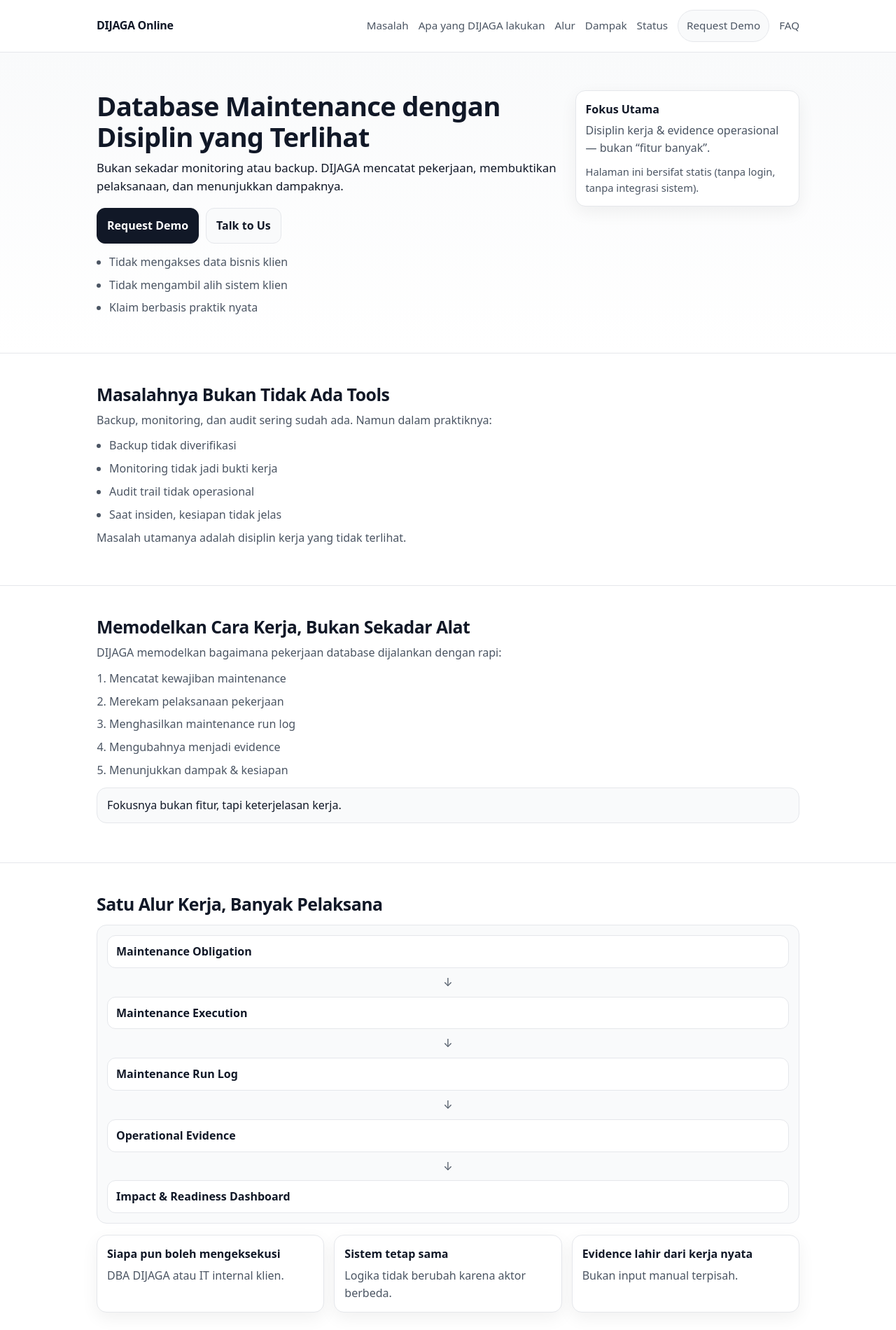
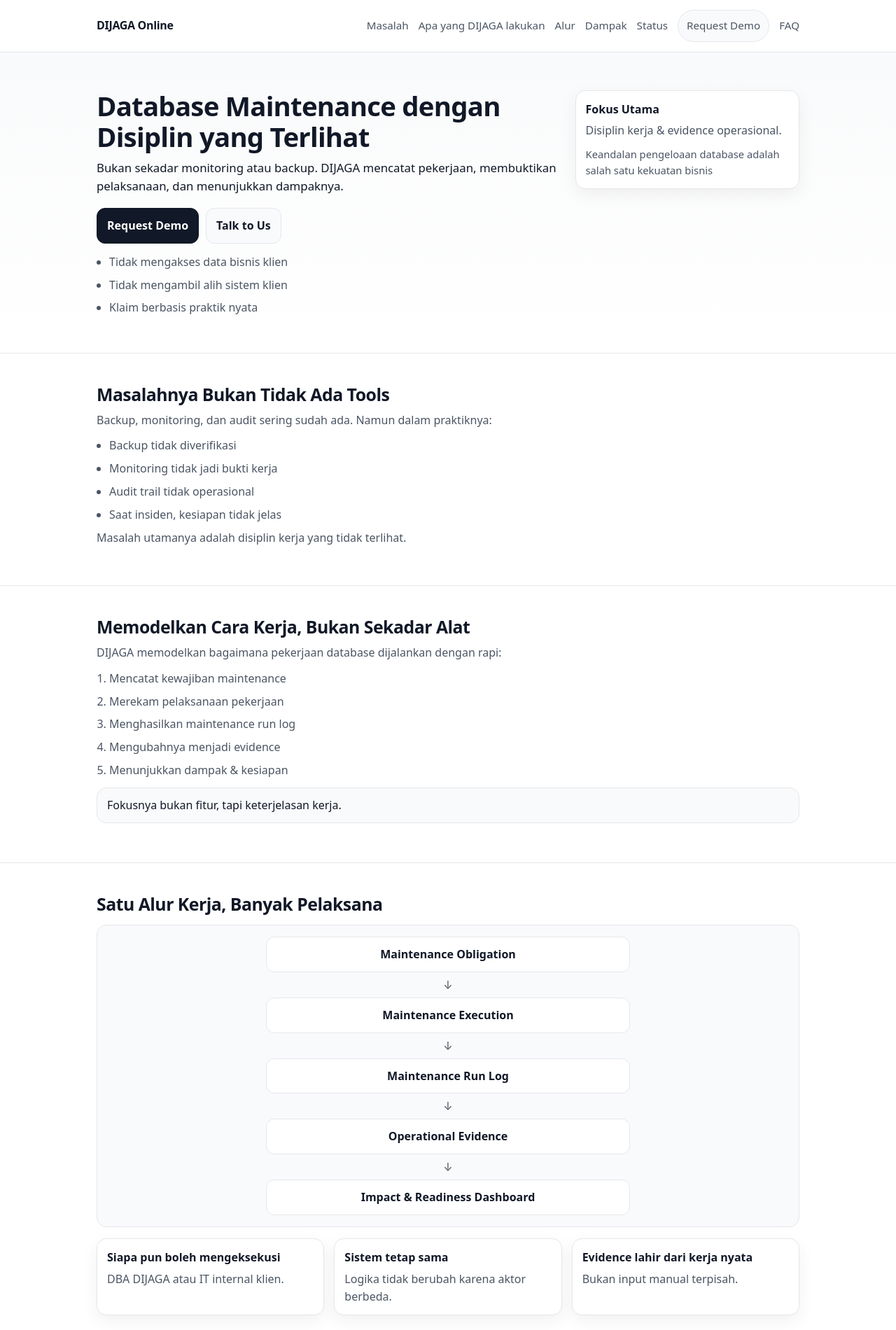
Before and after one commit to Setya78/dijagaonline-landing, a plain HTML site: page public/index.html in a window 1280 px wide. Shown: the top 1900 px of the page at 70% size. Drawn offline with Linux system fonts and the light colour scheme.

Commit message:
Update halaman index.html dan style.css

```diff
--- a/public/index.html
+++ b/public/index.html
@@ -60,10 +60,10 @@
             <div class="card">
               <p class="card__title">Fokus Utama</p>
               <p class="card__text">
-                Disiplin kerja &amp; evidence operasional — bukan “fitur banyak”.
+                Disiplin kerja &amp; evidence operasional.
               </p>
               <p class="card__hint">
-                Halaman ini bersifat statis (tanpa login, tanpa integrasi sistem).
+                Keandalan pengeloaan database adalah salah satu kekuatan bisnis
               </p>
             </div>
           </div>
@@ -124,14 +124,19 @@
          <div class="flow" role="img" aria-label="Operational flow diagram">
   <div class="flow__item">Maintenance Obligation</div>
   <div class="flow__arrow" aria-hidden="true">↓</div>
+
   <div class="flow__item">Maintenance Execution</div>
   <div class="flow__arrow" aria-hidden="true">↓</div>
+
   <div class="flow__item">Maintenance Run Log</div>
   <div class="flow__arrow" aria-hidden="true">↓</div>
+
   <div class="flow__item">Operational Evidence</div>
   <div class="flow__arrow" aria-hidden="true">↓</div>
+
   <div class="flow__item">Impact &amp; Readiness Dashboard</div>
 </div>
+
 
           <div class="grid-3">
             <div class="card">
@@ -206,7 +211,7 @@
       <!-- Product Status -->
       <section id="status" class="section">
         <div class="container">
-          <h2>Status Produk (Transparan)</h2>
+          <h2>Status Produk (Masa Pra Launching)</h2>
 
           <p>
             Fokus saat ini adalah disiplin kerja, pencatatan operasional, dan keterjelasan dampak.
@@ -216,7 +221,7 @@
           <div class="card">
             <p class="card__title">Catatan</p>
             <p class="card__text">
-              Halaman ini tidak menyediakan akses sistem, login, atau integrasi data tenant.
+              Hubungi kami untuk demo eksklusif.
             </p>
           </div>
         </div>
@@ -233,8 +238,8 @@
         <p class="card__text">Tidak mengakses data bisnis klien, dan tidak mengambil alih sistem klien.</p>
       </div>
       <div class="card">
-        <p class="card__title">Evidence operasional</p>
-        <p class="card__text">Evidence lahir dari pekerjaan nyata dan dapat ditelusuri ke run log.</p>
+        <p class="card__title">Optimalisasi kinerja operasional</p>
+        <p class="card__text">Kualitas lahir dari pekerjaan nyata dan dapat ditelusuri ke run log.</p>
       </div>
       <div class="card">
         <p class="card__title">Perubahan terdokumentasi</p>
@@ -254,7 +259,7 @@
     <h2 id="faq-title">FAQ</h2>
 
     <details class="faq" open>
-      <summary>Apakah DIJAGA menggantikan tools monitoring seperti Grafana?</summary>
+      <summary>Apakah DIJAGA menggantikan tools monitoring seperti yang sudah ada?</summary>
       <p>Tidak. DIJAGA berfokus pada ringkasan disiplin kerja, evidence, dan readiness. Tools monitoring teknis tetap bisa dipakai.</p>
     </details>
 
@@ -265,7 +270,7 @@
 
     <details class="faq">
       <summary>Siapa yang menjalankan maintenance—tim DIJAGA atau IT internal?</summary>
-      <p>Keduanya bisa. Siapa pun yang berwenang dapat mengeksekusi. Sistem tetap sama; yang penting pekerjaan tercatat dengan rapi.</p>
+      <p>Keduanya bisa. Tergantung paket yang diinginkan pelanggan. Siapa pun yang berwenang dapat mengeksekusi. Sistem tetap sama; yang penting pekerjaan tercatat dengan rapi.</p>
     </details>
 
     <details class="faq">
@@ -275,7 +280,7 @@
 
     <details class="faq">
       <summary>Apakah DIJAGA “fully automated”?</summary>
-      <p>Tidak. Automation bersifat opsional. Fondasi DIJAGA adalah disiplin kerja yang terlihat, run log yang jelas, dan evidence yang defensible.</p>
+      <p>Tidak. Automation bersifat opsional. Fondasi DIJAGA adalah disiplin kerja yang terlihat, run log yang jelas, dan bukti pelaksanaan kerja yang transparan didashboar high level.</p>
     </details>
   </div>
 </section>
@@ -297,7 +302,7 @@
           </div>
 
           <p class="small">
-            Form stateless bisa ditambahkan nanti (tanpa backend). Saat ini: email saja.
+            Saat ini kami sedang masa pra-launching, dapatkan demo eksklusif sekarang juga.
           </p>
         </div>
       </section>
@@ -309,7 +314,7 @@
           © <span id="year">2025</span> DIJAGA Online. All rights reserved.
         </p>
         <p class="small">
-          Halaman statis — tanpa login, tanpa integrasi sistem.
+          Jakarta, Indonesia.
         </p>
       </div>
     </footer>
--- a/public/styles.css
+++ b/public/styles.css
@@ -1,6 +1,5 @@
-/* DIJAGA Online — Landing Page (Sprint 2)
-   Minimal, clean, mobile-first, static-only
-   No brand hype, calm + readable
+/* DIJAGA Online
+   DATA DIJAGA, SISTEM DIPERCAYA
 */
 
 :root {
@@ -244,24 +243,42 @@
   border: 1px solid var(--border);
   border-radius: var(--radius);
   background: var(--surface);
-  padding: 14px;
-  display: grid;
-  gap: 8px;
+  padding: 16px;
+
+  display: flex;
+  flex-direction: column;
+  align-items: center;     /* ⬅️ pusat horizontal semua isi */
+  gap: 10px;
+
+  text-align: center;      /* ⬅️ pusat teks */
 }
 
 .flow__item {
+  width: 100%;
+  max-width: 520px;        /* ⬅️ biar rapi di desktop */
   background: var(--bg);
   border: 1px solid var(--border);
   border-radius: 12px;
-  padding: 10px 12px;
+  padding: 12px 16px;
+
   font-weight: 600;
   color: var(--text);
+
+  display: flex;
+  justify-content: center; /* ⬅️ teks benar-benar tengah */
+  align-items: center;
 }
 
 .flow__arrow {
-  text-align: center;
+  font-size: 1rem;
+  line-height: 1;
   color: var(--muted);
+
+  display: flex;
+  justify-content: center;
+  align-items: center;
 }
+
 
 /* Grids */
 .hero__grid {
```
Lines whose indentation alone changed are shown as unchanged.
